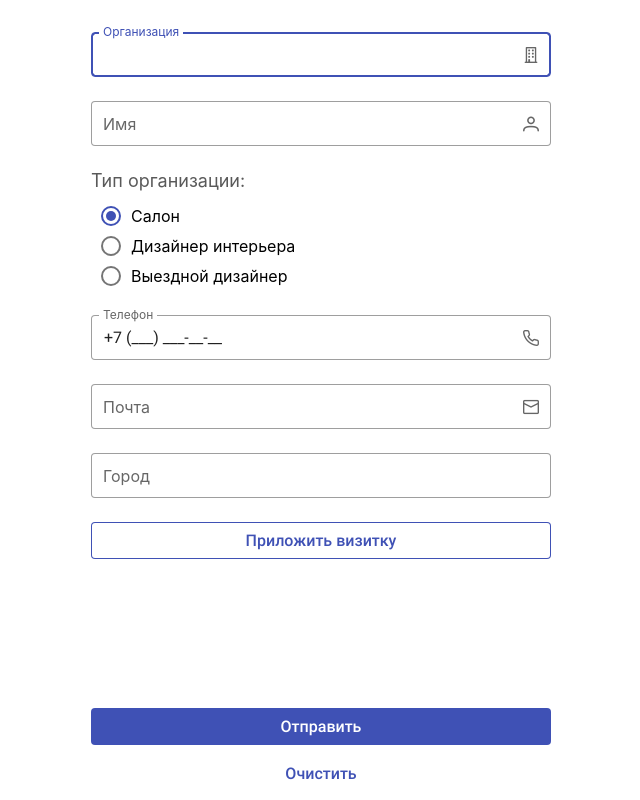
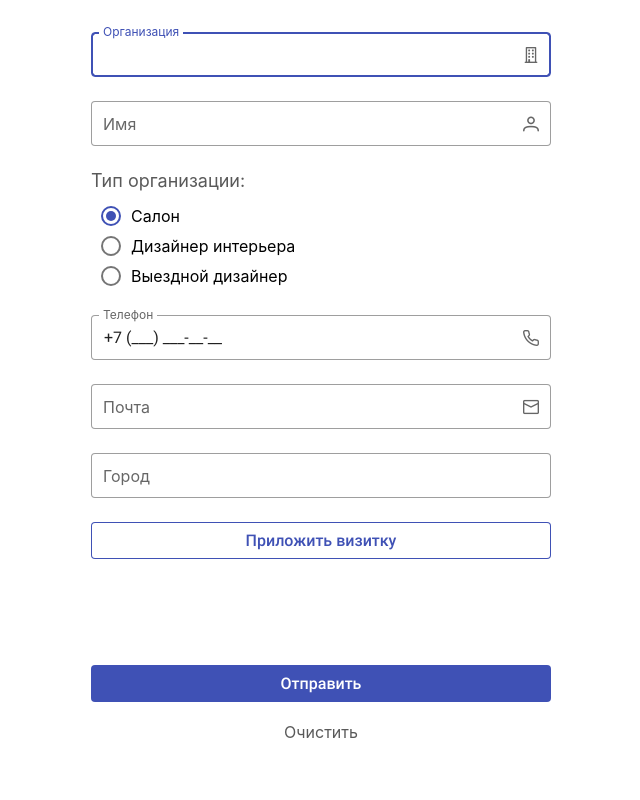
Before and after one commit to Hazard-87/neo-forms, a React (Create React App) app: page / in a window 1280 px wide. Shown: the whole page, without its empty margins (319-959 px from the left). Built offline with nearby package versions, Linux system fonts and the light colour scheme.

Commit message:
сделал уведомления, диалоговое окно при очистке данных и сохранение не отправленных данных в localStorage

```diff
--- a/src/components/RegistrationForm/RegistrationForm.module.scss
+++ b/src/components/RegistrationForm/RegistrationForm.module.scss
@@ -9,7 +9,7 @@
   margin-top: -20px;
   min-width: 450px;
   padding: 20px;
-  height: 100%;
+  height: calc(100% - 40px);
 }
 
 .card form {
@@ -64,3 +64,10 @@
   margin-bottom: 10px;
   color: rgba(0, 0, 0, 0.65)
 }
+
+.clear {
+  margin-top: 10px;
+  padding: 10px;
+  cursor: pointer;
+  color: rgba(0, 0, 0, .65);
+}
--- a/src/components/RegistrationForm/RegistrationForm.tsx
+++ b/src/components/RegistrationForm/RegistrationForm.tsx
@@ -10,6 +10,16 @@ import { Image } from 'primereact/image'
 import styles from './RegistrationForm.module.scss'
 import { api } from '../../service'
 import { AppCameraComponent } from '../AppCameraComponent/AppCameraComponent'
+import { ConfirmDialog, confirmDialog } from 'primereact/confirmdialog'
+
+export interface IData extends Data {
+  id: number
+}
+
+export interface FormData extends Data {
+  id: number
+  photos: string[]
+}
 
 export interface Data {
   company: string
@@ -23,7 +33,7 @@ export interface Data {
 interface RegistrationFormProps {
   photos: string[]
   addPhoto: (photo: string) => void
-  onSubmit: (data: Data) => void
+  onSubmit: (data: FormData) => void
   removePhotos: () => void
 }
 
@@ -41,10 +51,11 @@ export const RegistrationForm: React.FC<RegistrationFormProps> = ({
       key: 'P'
     }
   ]
+
   const [selectedCategory, setSelectedCategory] = useState(categories[0])
   const [visible, setVisible] = React.useState(false)
   const [cities, setCities] = useState<string[]>([])
-  const defaultValues: Data = {
+  const values: Data = {
     company: '',
     name: '',
     category: '',
@@ -58,11 +69,15 @@ export const RegistrationForm: React.FC<RegistrationFormProps> = ({
     formState: { errors },
     handleSubmit,
     reset
-  } = useForm({ defaultValues })
+  } = useForm({ defaultValues: values })
 
   const submitHandler = (data: Data): void => {
-    const formData = { ...data }
-    formData.category = selectedCategory.name
+    const formData: FormData = { ...data, photos, category: selectedCategory.name, id: Date.now() }
+    const item = localStorage.getItem('formData')
+    const itemData = item ? JSON.parse(item) : []
+    itemData.push(formData)
+    localStorage.setItem('formData', JSON.stringify(itemData))
+
     onSubmit(formData)
     reset()
     removePhotos()
@@ -106,12 +121,25 @@ export const RegistrationForm: React.FC<RegistrationFormProps> = ({
     }, 100)
   }
 
+  const confirm = () => {
+    confirmDialog({
+      message: 'Вы действительно хотите очистить данные?',
+      header: 'Удаление данных формы',
+      icon: 'pi pi-info-circle',
+      acceptClassName: 'p-button-danger',
+      acceptLabel: 'Да',
+      rejectLabel: 'Нет',
+      accept: onClear
+    })
+  }
+
   if (visible) {
     return <AppCameraComponent addPhoto={addPhoto} onClose={() => setVisible(false)} />
   }
 
   return (
     <div className={styles.card}>
+      <ConfirmDialog />
       <form onSubmit={handleSubmit(submitHandler)} className={classNames('p-fluid', styles.forms)}>
         <div>
           <div className={styles.field}>
@@ -266,10 +294,10 @@ export const RegistrationForm: React.FC<RegistrationFormProps> = ({
           </div>
         </div>
 
-        <div>
+        <div className={styles.mt}>
           <Button type="submit" label="Отправить" onSubmit={handleSubmit(submitHandler)} />
-          <div className={styles.mt}>
-            <Button label="Очистить" className="p-button-text" onClick={onClear} />
+          <div className={styles.clear} onClick={confirm}>
+            Очистить
           </div>
         </div>
       </form>
--- a/src/pages/Home.tsx
+++ b/src/pages/Home.tsx
@@ -1,8 +1,9 @@
-import React from 'react'
-import { Data, RegistrationForm } from '../components/RegistrationForm/RegistrationForm'
+import React, { useRef } from 'react'
+import { FormData, RegistrationForm } from '../components/RegistrationForm/RegistrationForm'
 import styles from '../styles/Home.module.scss'
 import { initializeApp } from 'firebase/app'
 import { getFirestore, collection, addDoc } from 'firebase/firestore'
+import { Toast } from 'primereact/toast'
 
 const Home = () => {
   const firebaseConfig = {
@@ -18,27 +19,38 @@ const Home = () => {
   const app = initializeApp(firebaseConfig)
   const db = getFirestore(app)
 
+  const toast = useRef(null)
   const [photos, setPhotos] = React.useState<string[]>([])
 
-  interface Body extends Data {
-    photos?: string[]
-  }
-
-  const postData = async (data: Body) => {
+  const handleSubmit = async (data: FormData) => {
     try {
-      const docRef = await addDoc(collection(db, 'forms'), data)
-      console.log('Document written with ID: ', docRef.id)
+      await addDoc(collection(db, 'forms'), data)
+      if (toast.current) {
+        // eslint-disable-next-line @typescript-eslint/ban-ts-comment
+        //@ts-ignore
+        toast.current.show({
+          severity: 'success',
+          summary: 'Успешно',
+          detail: 'Данные успешно отправлены'
+        })
+      }
+      const items = localStorage.getItem('formData')
+      if (items) {
+        const formData = JSON.parse(items).filter((item: FormData) => item.id !== data.id)
+        localStorage.setItem('formData', JSON.stringify(formData))
+      }
     } catch (e) {
-      console.error('Error adding document: ', e)
+      if (toast.current) {
+        // eslint-disable-next-line @typescript-eslint/ban-ts-comment
+        //@ts-ignore
+        toast.current.show({
+          severity: 'error',
+          summary: 'Ошибка',
+          detail:
+            'Произошла ошибка. Данные сохранены и будут отправлены при подключении к интернету'
+        })
+      }
     }
-  }
-
-  const handleSubmit = async (data: Data) => {
-    const body = {
-      ...data,
-      photos
-    }
-    await postData(body)
   }
 
   const addPhoto = (photo: string) => {
@@ -50,6 +62,7 @@ const Home = () => {
 
   return (
     <div className={styles.content}>
+      <Toast ref={toast} position="center" />
       <RegistrationForm
         photos={photos}
         onSubmit={handleSubmit}
```
